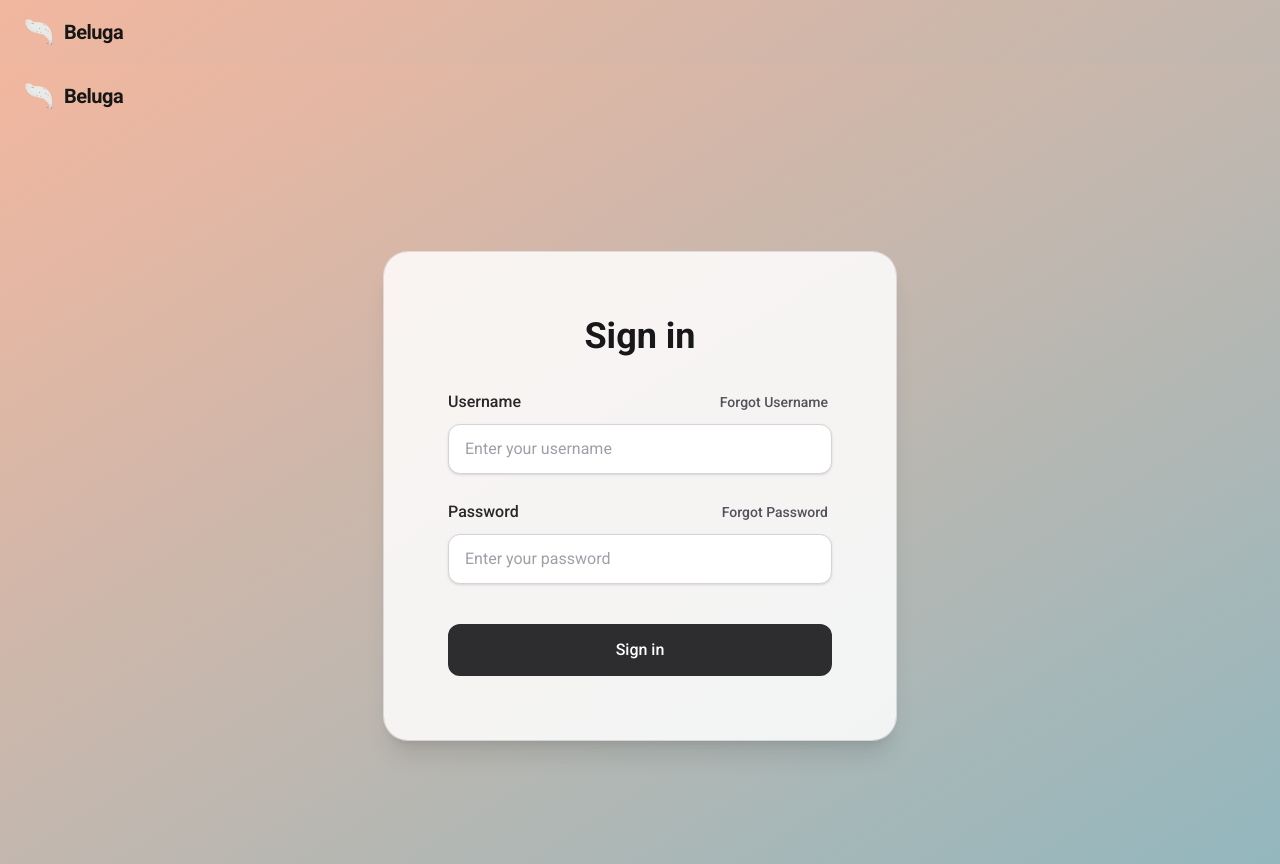
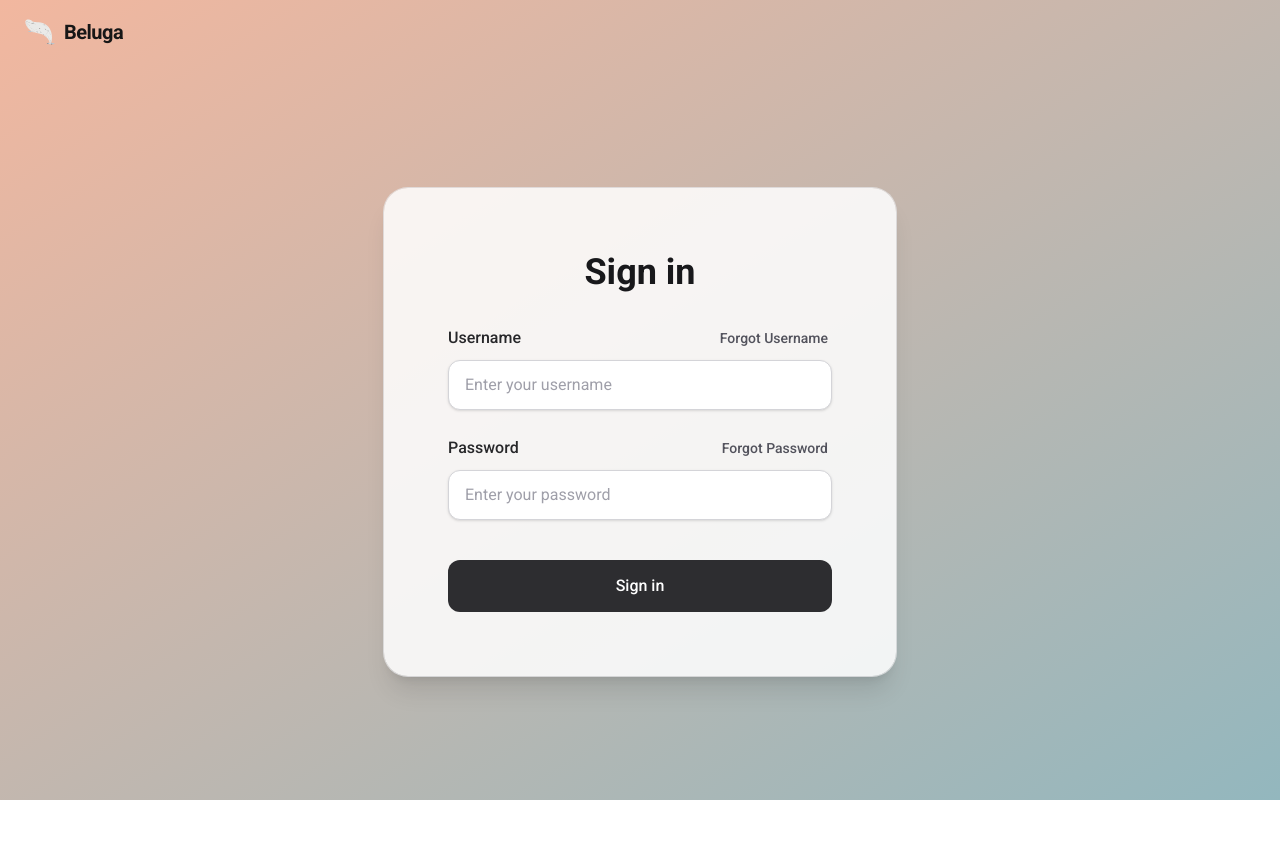
Before and after one commit to nurdinhossain/beluga, a Next.js app: page /login in a window 1280 px wide. After the commit the page ends 800 px from the top, so only its background shows below. Built offline with nearby package versions, Linux system fonts and the light colour scheme.

Commit message:
Remove dupes

```diff
--- a/src/app/login/page.js
+++ b/src/app/login/page.js
@@ -1,31 +1,8 @@
 "use client";
-
-import Image from "next/image";
-import Link from "next/link";
 
 export default function LoginPage() {
   return (
-    <div
-      className="flex min-h-screen flex-col"
-      style={{ background: "linear-gradient(to bottom right, #F2B79F, #93B7BE)" }}
-    >
-      {/* Top-left logo */}
-      <header className="flex items-center px-6 py-4">
-        <Link href="/" className="flex items-center gap-2 transition-opacity hover:opacity-80">
-          <Image
-            src="/whale.svg"
-            alt="Beluga logo"
-            width={32}
-            height={32}
-          />
-          <span className="text-xl font-semibold tracking-tight">
-            Beluga
-          </span>
-        </Link>
-      </header>
-
-      {/* Centered login form */}
-      <main className="flex flex-1 items-center justify-center px-6 py-20 md:px-10 lg:px-16">
+    <main className="flex flex-1 items-center justify-center px-6 py-20 md:px-10 lg:px-16">
         <div className="w-full max-w-md md:max-w-lg rounded-3xl bg-white/85 p-12 md:p-16 shadow-xl ring-1 ring-zinc-200/80">
           <h1 className="mb-8 text-center text-3xl md:text-4xl font-semibold text-zinc-900">
             Sign in
@@ -87,7 +64,6 @@ export default function LoginPage() {
             </button>
           </form>
         </div>
-      </main>
-    </div>
+    </main>
   );
 }
--- a/src/app/page.js
+++ b/src/app/page.js
@@ -1,32 +1,6 @@
 export default function Home() {
   return (
-    <div
-      className="flex min-h-screen flex-col"
-      style={{ background: "linear-gradient(to bottom right, #F2B79F, #93B7BE)" }}
-    >
-      {/* Header */}
-      <header className="flex items-center justify-between px-6 py-4">
-        <Link href="/" className="flex items-center gap-2 transition-opacity hover:opacity-80">
-          <Image
-            src="/whale.svg"
-            alt="Beluga logo"
-            width={32}
-            height={32}
-          />
-          <span className="text-xl font-semibold tracking-tight">
-            Beluga
-          </span>
-        </Link>
-        <Link
-          href="/login"
-          className="rounded-lg bg-zinc-900/90 px-4 py-2 text-sm font-medium text-white transition-colors hover:bg-zinc-800/90 dark:bg-zinc-100 dark:text-zinc-900 dark:hover:bg-zinc-200"
-        >
-          Login
-        </Link>
-      </header>
-
-      {/* Main content - flashcard stack with text + button */}
-      <main className="flex flex-1 flex-col items-center justify-center px-6 py-16">
+    <main className="flex flex-1 flex-col items-center justify-center px-6 py-16">
         <div className="relative w-full max-w-xl">
           {/* Back card 1 (top) */}
           <div className="pointer-events-none absolute -top-8 -left-8 h-full w-full rounded-2xl bg-white/60 shadow-md ring-1 ring-zinc-200/60" />
@@ -67,6 +41,6 @@ export default function Home() {
             </div>
           </div>
         </div>
-      </main>
+    </main>
   );
 }
```
